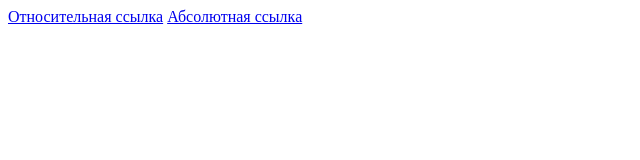
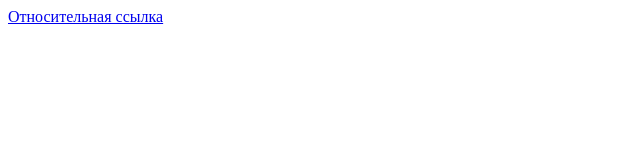
Before and after one commit to maksimemelyanov/web_2, a plain HTML site: page myproject/about/aboutme.html in a window 1280 px wide. Shown: the whole page, without its empty margins (0-640 px from the left). Drawn offline with Linux system fonts and the light colour scheme.

Commit message:
Update aboutme.html

```diff
--- a/myproject/about/aboutme.html
+++ b/myproject/about/aboutme.html
@@ -5,6 +5,5 @@
  </head>
 <body>
 <a href=../index.html>Относительная ссылка</a>
-<a href="C:\Users\Максим Емельянов\Desktop\WEB\myproject\index.html">Абсолютная ссылка</a>
 </body>
 </html>
```
